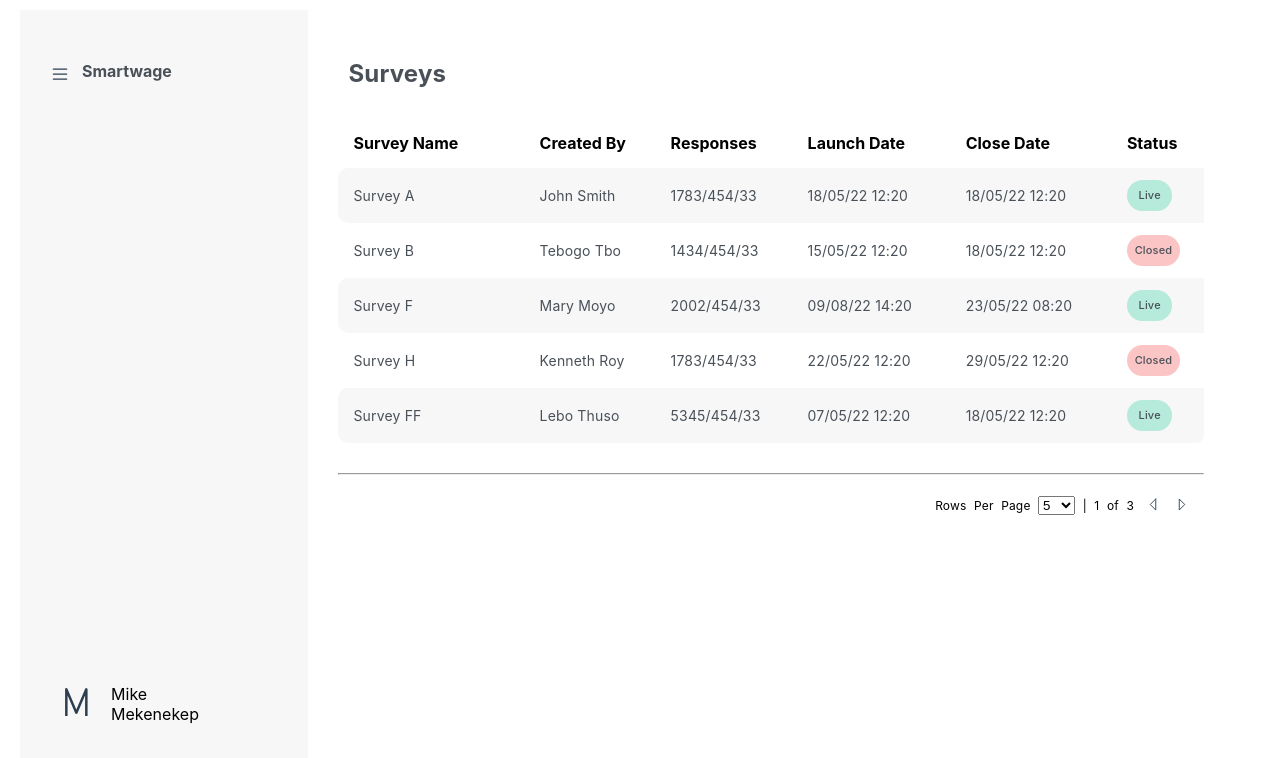
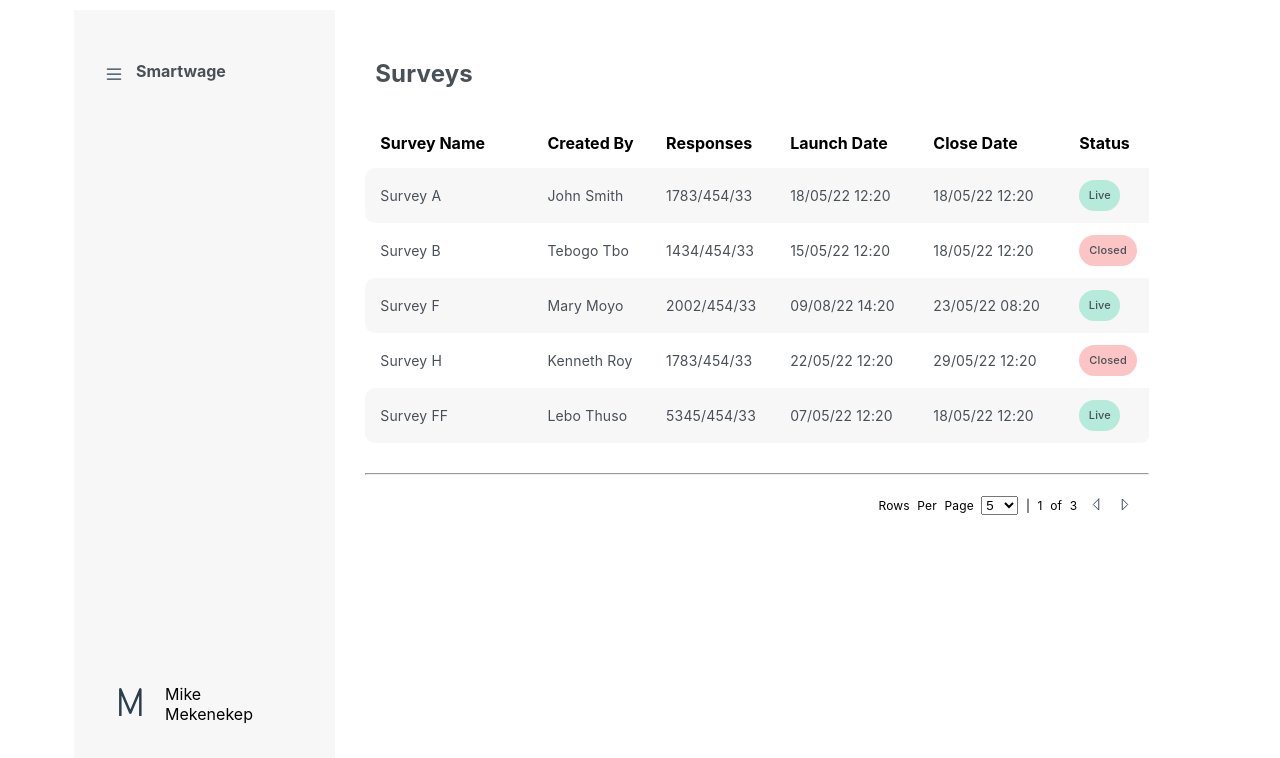
Before and after one commit to DesmondM/paginated-dashboard, a React (Vite) app: page / in a window 1280 px wide. Shown: the top 758 px of the page. Built offline with nearby package versions, Linux system fonts and the light colour scheme; data requests are answered from the project's data file.

Commit message:
version6

```diff
--- a/src/App.css
+++ b/src/App.css
@@ -7,6 +7,8 @@
   display: flex;
   padding: 10px;
   margin-left: 10px;
+  width: 90%;
+  margin: auto;
 }
 
 .App-logo {
@@ -149,7 +151,7 @@ tbody tr:nth-child(odd) {
   background-color: rgba(240, 62, 63, 0.3);
   color: "black";
   border-radius: 30px;
-  width: 70%;
+  width: 84%;
   text-align: center;
   font-style: normal;
   font-weight: 500;
```
